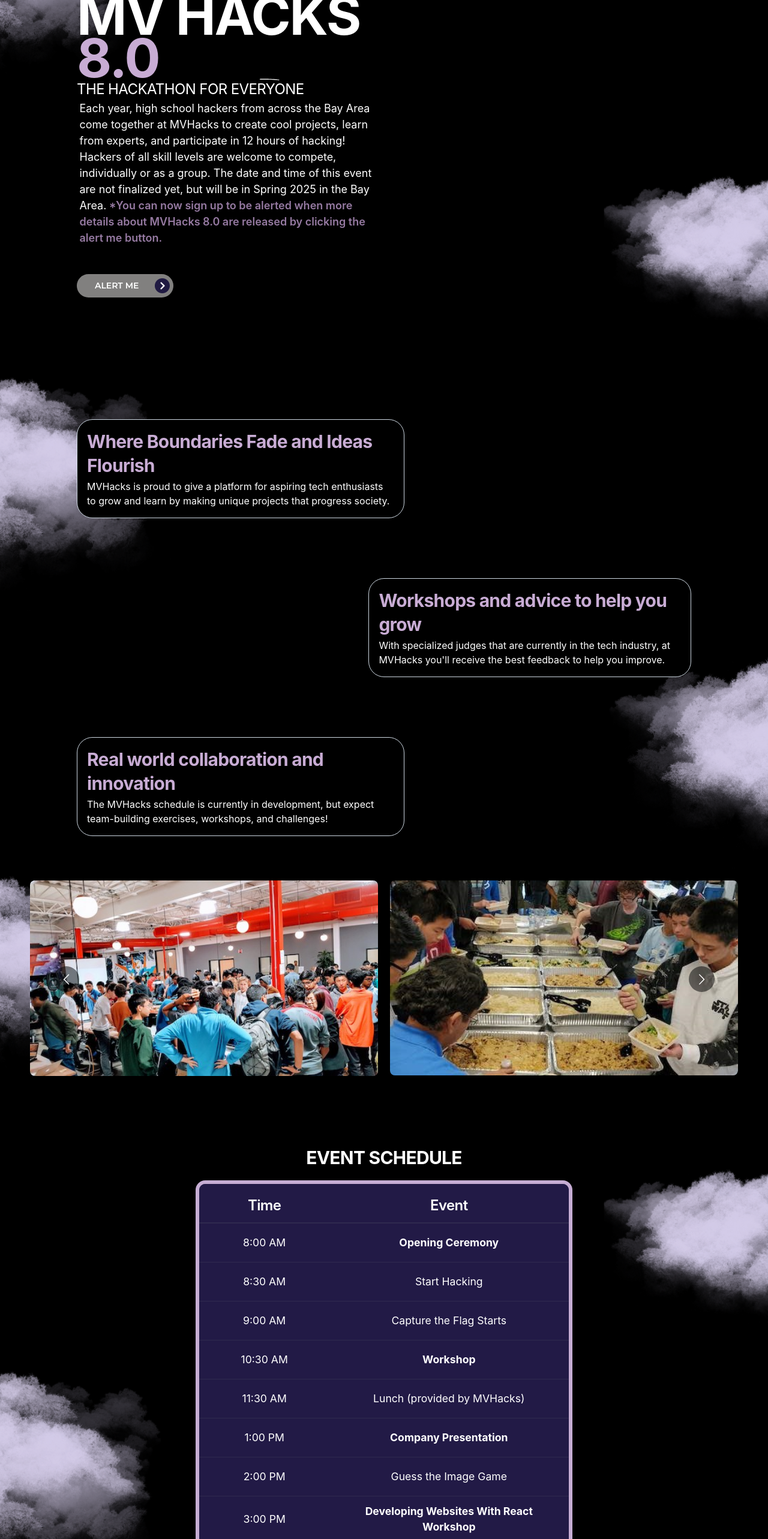
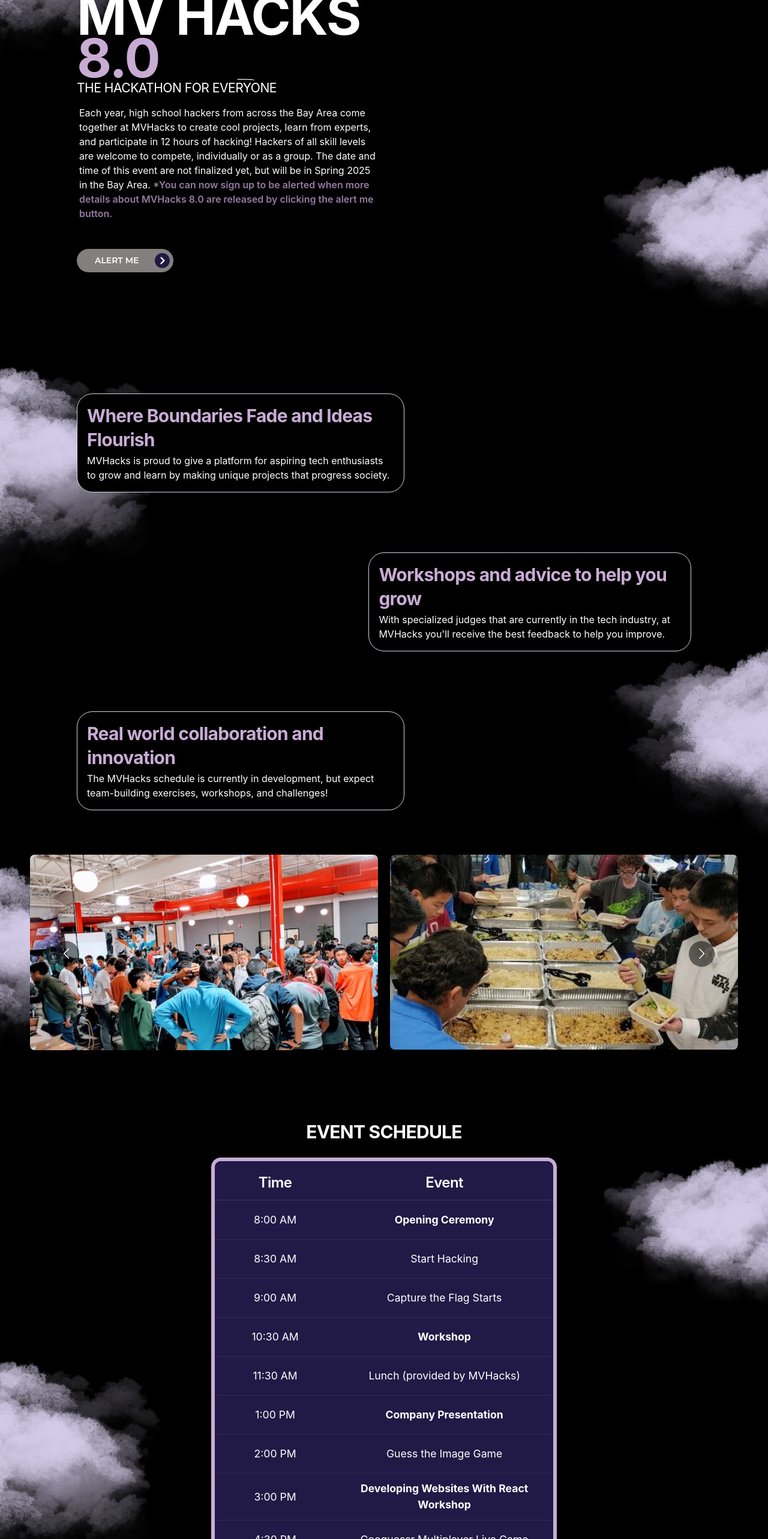
Before and after one commit to mvhacks/website-9.0, a React (Create React App) app: page / in a window 1280 px wide. Shown: the part 80-2646 px from the top of the page at 60% size. Built offline with nearby package versions, Linux system fonts and the light colour scheme.

Commit message:
adjust event schedule and faqs width and title and description text for smaller screens

```diff
--- a/src/components/Faqs.tsx
+++ b/src/components/Faqs.tsx
@@ -24,8 +24,8 @@
         sx={{
           backgroundColor: "transparent",
           color: "white !important",
-          marginLeft: "10%",
-          marginRight: "10%",
+          marginLeft: { xs: "3%", sm: "10%", md: "10%" },
+          marginRight: { xs: "3%", sm: "10%", md: "10%" },
           "& .MuiAccordion-root": {
             backgroundColor: "transparent",
           },
--- a/src/components/Schedule.tsx
+++ b/src/components/Schedule.tsx
@@ -22,9 +22,16 @@
   createData("8:00 PM", "Closing Ceremony"),
 ];
 
-export default function Faqs() {
+export default function Schedule() {
   return (
-    <div style={{ paddingLeft: "15%", paddingRight: "15%", paddingTop: "8%", paddingBottom: "5%"}}>
+    <div
+      style={{
+        paddingLeft: "5%",
+        paddingRight: "5%",
+        paddingTop: "8%",
+        paddingBottom: "5%",
+      }}
+    >
       <Typography
         level="h2"
         sx={{
@@ -40,7 +47,8 @@
       <Table
         hoverRow
         sx={{
-          width: { xs: "100%", sm: "90%", md: "80%", lg: "70%", xl: "60%" },
+          width: "100%",
+          maxWidth: { xs: "100%", sm: "80%", md: "60%", lg: "50%" },
           margin: "0 auto",
           backgroundColor: "#221a46",
           color: "white !important",
--- a/src/components/Title.tsx
+++ b/src/components/Title.tsx
@@ -14,7 +14,7 @@
         <Typography
           level="h1"
           textColor="common.white"
-          sx={{ fontWeight: "bold", fontSize: { xs: "14vw", sm: "10vw", md: "9vw", lg: "7vw" }, marginLeft: "10%", lineHeight: "80%", marginTop: "1%"}}
+          sx={{ fontWeight: "bold", fontSize: { xs: "12vw", sm: "10vw", md: "9vw", lg: "7vw" }, marginLeft: "10%", lineHeight: "80%", marginTop: "1%"}}
         >
           MV HACKS
           <br />
@@ -26,7 +26,12 @@
         <Typography
           level="h3"
           textColor="common.white"
-          sx={{ fontWeight: "normal", marginLeft: "10%" }}
+          sx={{
+            fontWeight: "normal",
+            marginLeft: "10%",
+            fontSize: {xs: "6vw", sm: "4vw", md: "3vw", lg: "1.65vw"},
+            marginBottom: "1%",
+          }}
         >
           THE HACKATHON FOR{" "}
           <Box
@@ -43,16 +48,26 @@
             <Typography
               level="h3"
               textColor="common.white"
-              sx={{ fontWeight: "normal" }}
+              sx={{ fontWeight: "normal", fontSize: {xs: "6vw", sm: "4vw", md: "3vw", lg: "1.65vw"}  }}
             >
               EVERYONE
             </Typography>
           </Box>
         </Typography>
-        <Typography level="body-lg" variant="plain" textColor="common.white" sx={{maxWidth: "500px", marginLeft: "10%", marginBottom:"20px"}}>
+        <Typography
+          level="body-lg"
+          variant="plain"
+          textColor="common.white"
+          sx={{maxWidth: "500px", marginLeft: "10%", marginRight: "10%", marginBottom:"20px", fontSize: {xs: "4vw", sm: "4vw", md: "3vw", lg: "1.25vw"} }}
+        >
           Each year, high school hackers from across the Bay Area come together at MVHacks to create cool projects, learn from experts, and participate in 12 hours of hacking! Hackers of all skill levels are welcome to compete, individually or as a group.
           The date and time of this event are not finalized yet, but will be in Spring 2025 in the Bay Area.
-          <Typography level="title-lg" variant="plain" sx={{color: "rgb(150,122,162)"}}>*You can now sign up to be alerted when more details about MVHacks 8.0 are released by clicking the alert me button.</Typography>{' '}
+          <Typography
+            level="title-lg"
+            variant="plain"
+            sx={{color: "rgb(150,122,162)", fontSize: {xs: "4vw", sm: "4vw", md: "3vw", lg: "1.25vw"}}}
+          >
+            *You can now sign up to be alerted when more details about MVHacks 8.0 are released by clicking the alert me button.</Typography>{' '}
         </Typography>
       </div>
       <Button
```
Also changed, not shown: 1 other file (tests, documents, lock files or other folders).
